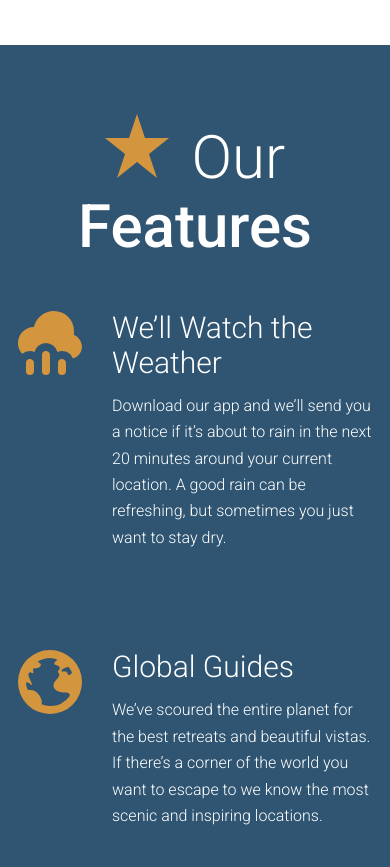
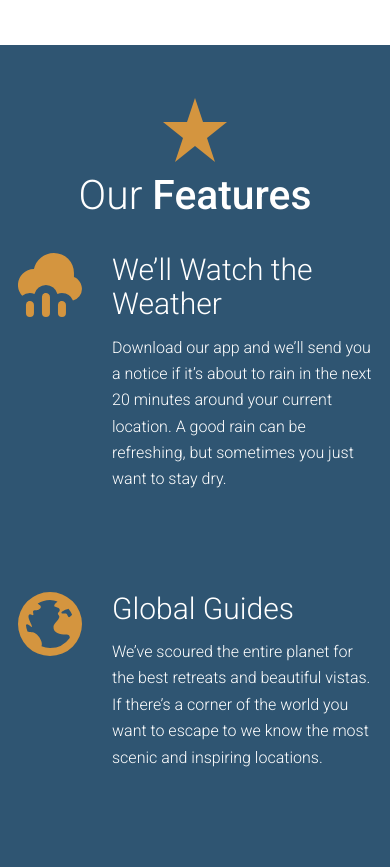
Before and after one commit to dhansan/lokasi-in, a website: page app/index.html in a window 390 px wide. Shown: the part 1788-2655 px from the top of the page. Drawn offline with Linux system fonts and the light colour scheme.

Commit message:
styling mobile @mixin on feature title

```diff
--- a/app/assets/styles/modules/_section-title.css
+++ b/app/assets/styles/modules/_section-title.css
@@ -3,15 +3,29 @@
 ********************/
 
 .section-title {
-  font-size: 3.75rem;
+  font-size: 2.55rem;
   font-weight: 300;
   text-align: center;
+
+  @mixin atSmall {
+    font-size: 3.75rem;
+  }
 
   strong {
     font-weight: 500;
   }
 
   &__icon {
-    margin-right: .5rem;
+    display: block;
+    margin-left: auto;
+    margin-right: auto;
+    margin-bottom: .6rem;
+
+    @mixin atSmall {
+      margin-right: .5rem;
+      margin-left: 0;
+      margin-bottom: 0;
+      display: inline-block;
+    }
   }
 }
--- a/app/temp/styles/styles.css
+++ b/app/temp/styles/styles.css
@@ -671,17 +671,37 @@ a {
 ********************/
 
 .section-title {
-  font-size: 3.75rem;
+  font-size: 2.55rem;
   font-weight: 300;
   text-align: center;
 }
+
+@media (min-width: 530px) {
+
+.section-title {
+    font-size: 3.75rem
+}
+  }
 
 .section-title strong {
     font-weight: 500;
   }
 
 .section-title__icon {
-    margin-right: .5rem;
+    display: block;
+    margin-left: auto;
+    margin-right: auto;
+    margin-bottom: .6rem;
+  }
+
+@media (min-width: 530px) {
+
+.section-title__icon {
+      margin-right: .5rem;
+      margin-left: 0;
+      margin-bottom: 0;
+      display: inline-block
+  }
   }
 
 /*******************
```
